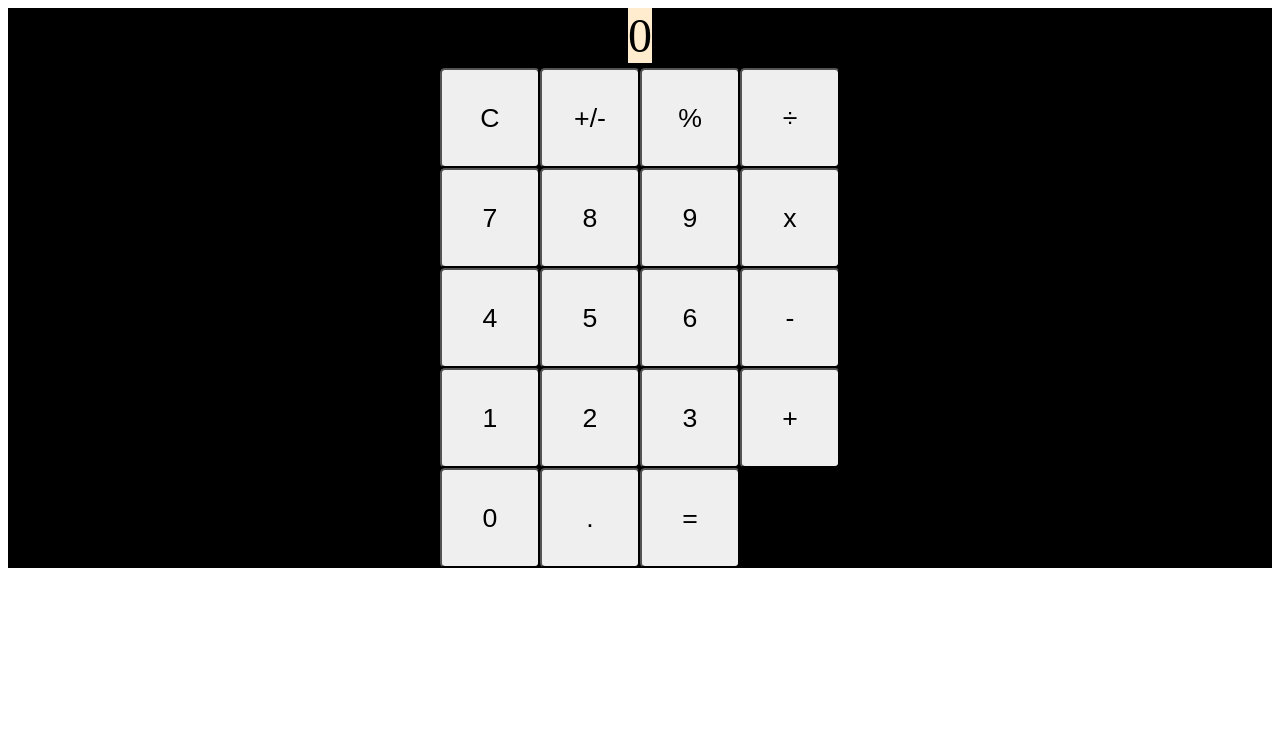
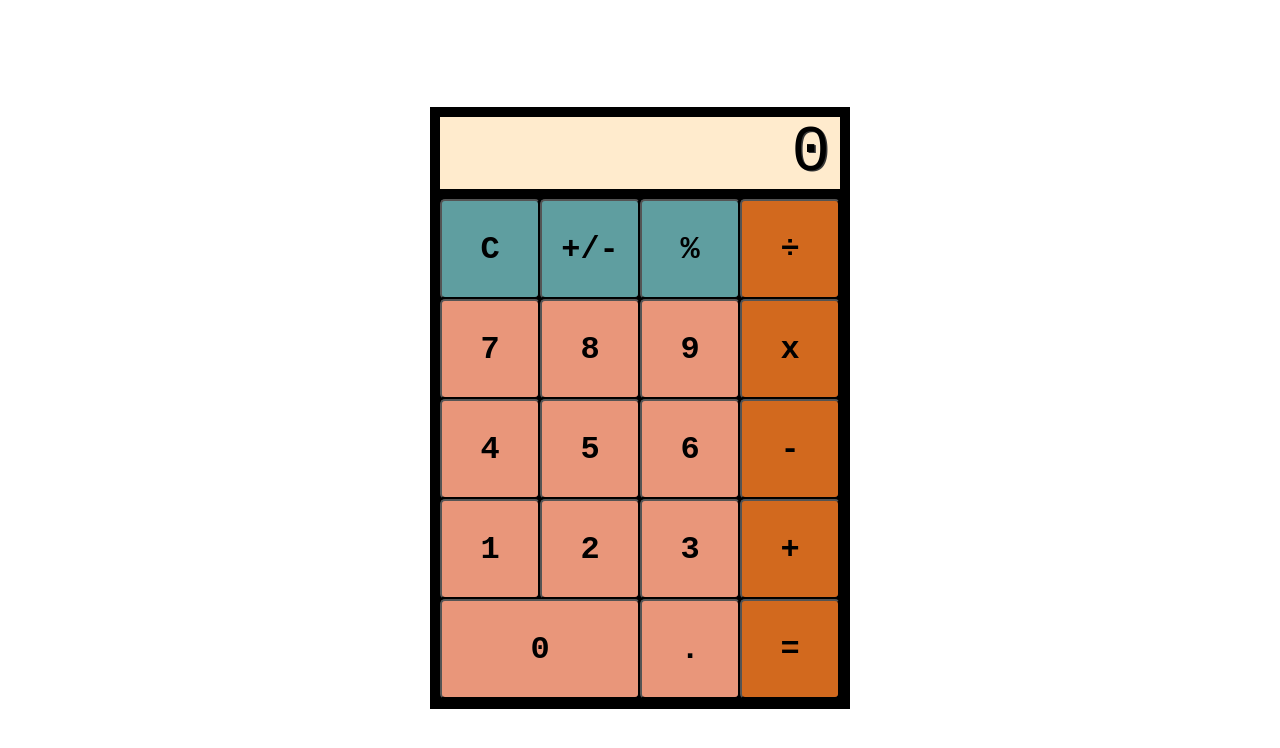
Before and after one commit to zealot2323/calculator, a plain HTML site: page index.html in a window 1280 px wide. Drawn offline with Linux system fonts and the light colour scheme.

Commit message:
Added styling and fixed some errors

```diff
--- a/calc.js
+++ b/calc.js
@@ -1,7 +1,8 @@
 let sum = 0;
 let currentNum = '';
-let currentOp = '';
+let currentOp;
 let previousNum = 0;
+let previousOp;
 
 const screen = document.querySelector('#screen');
 screen.textContent = sum;
@@ -54,17 +55,21 @@ buttons.addEventListener('click', (event) => {
             updateScreen(currentNum);
             break;
         case 'operator':
-            if (target.id === 'equals') {
+            if(previousOp) {
+                previousOp.style.opacity = 1.0;
+            }
+            if (target.id === 'equals' && currentNum !== '') {
                 currentNum = Number(currentNum);
                 sum = operate(currentOp, previousNum, currentNum);
                 updateScreen(sum, 'equals');
                 currentOp = '';
                 currentNum = '';
-            } else {
+            } else if (target.id !== 'equals') {
                 currentOp = target.id;
                 previousNum = Number(currentNum);
+                previousOp = target;
                 currentNum = '';
-
+                target.style.opacity = 0.8;
                 //update button state to pressed
             };
             break;
--- a/index.html
+++ b/index.html
@@ -7,9 +7,9 @@
     <link rel="stylesheet" href="style.css">
 </head>
 <body>
+<div id="main">
     <div id="calculator">
         <div id="screen">
-            528887329
         </div>
         <div id="buttons">
             <button id="clear" class="misc">C</button>
@@ -33,6 +33,7 @@
             <button id="equals" class="operator">=</button>
         </div>
     </div>
+</div>
 </body>
 <script src = "calc.js"></script>
 </html>
--- a/style.css
+++ b/style.css
@@ -1,10 +1,21 @@
+#main {
+    display: flex;
+    flex-direction: column;
+    align-items: center;
+    justify-content: center;
+    height: 100vh;
+}
+
 #calculator {
     display: flex;
     flex-direction: column;
     align-items: center;
     justify-content: center;
-    gap: 5px;
+    gap: 10px;
     background-color: black;
+    font-family: monospace;
+    width: 400px;
+    padding: 10px;
 }
 
 #screen, #buttons {
@@ -12,8 +23,15 @@
 }
 
 #screen {
-    font-size: 36pt;
+    font-size: 48pt;
+    text-align: right;
+    text-shadow: 1.3px 1.3px #383838;
+    justify-content: flex-end;
     background-color: blanchedalmond;
+    width: 100%;
+    box-sizing: border-box;
+    overflow: hidden;
+    padding: 0 10px;
 }
 
 #buttons {
@@ -29,5 +47,23 @@ button {
     flex-basis: auto;
     border-style: 2px solid black;
     border-radius: 5px;
-    font-size: 20pt;
+    font-size: 24pt;
+    font-family: monospace;
+    font-weight: 550;
 }
+
+.misc {
+    background-color: cadetblue;
+}
+
+.operator {
+    background-color: chocolate;
+}
+
+.num {
+    background-color: darksalmon;
+}
+
+#zero {
+    flex: 2;
+}
```
